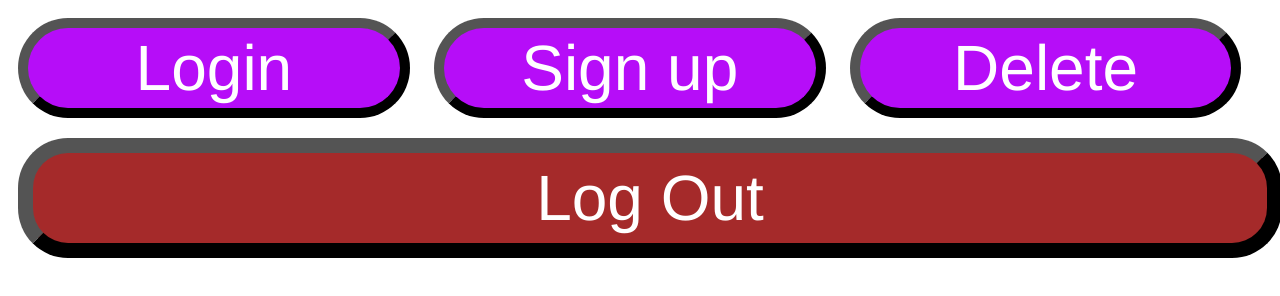
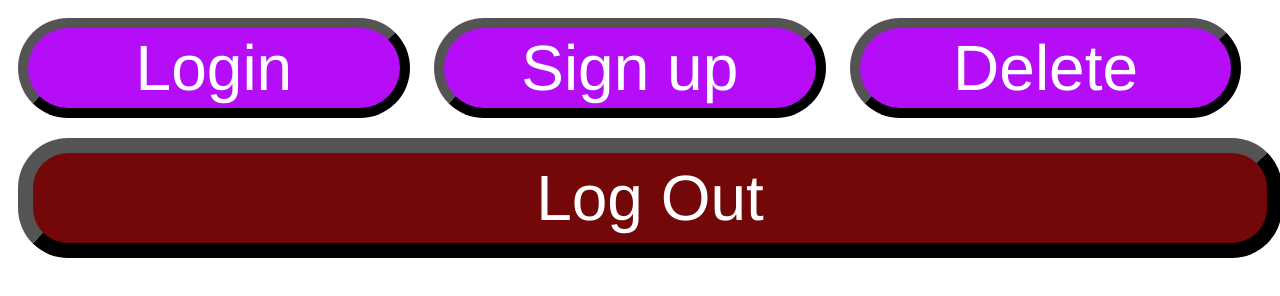
Before and after one commit to aldamatov/Buttons-Style, a plain HTML site: page index.html in a window 1280 px wide. In both pictures the pointer is over the button "Log Out". Drawn offline with Linux system fonts and the light colour scheme.

Commit message:
Changed the color

```diff
--- a/style.css
+++ b/style.css
@@ -23,7 +23,7 @@ button:hover {
   color: rgb(236, 253, 2);
 }
 .large:hover {
-  background-color: brown;
+  background-color: rgb(116, 7, 7);
   color: white;
 }
 a:active {
```
